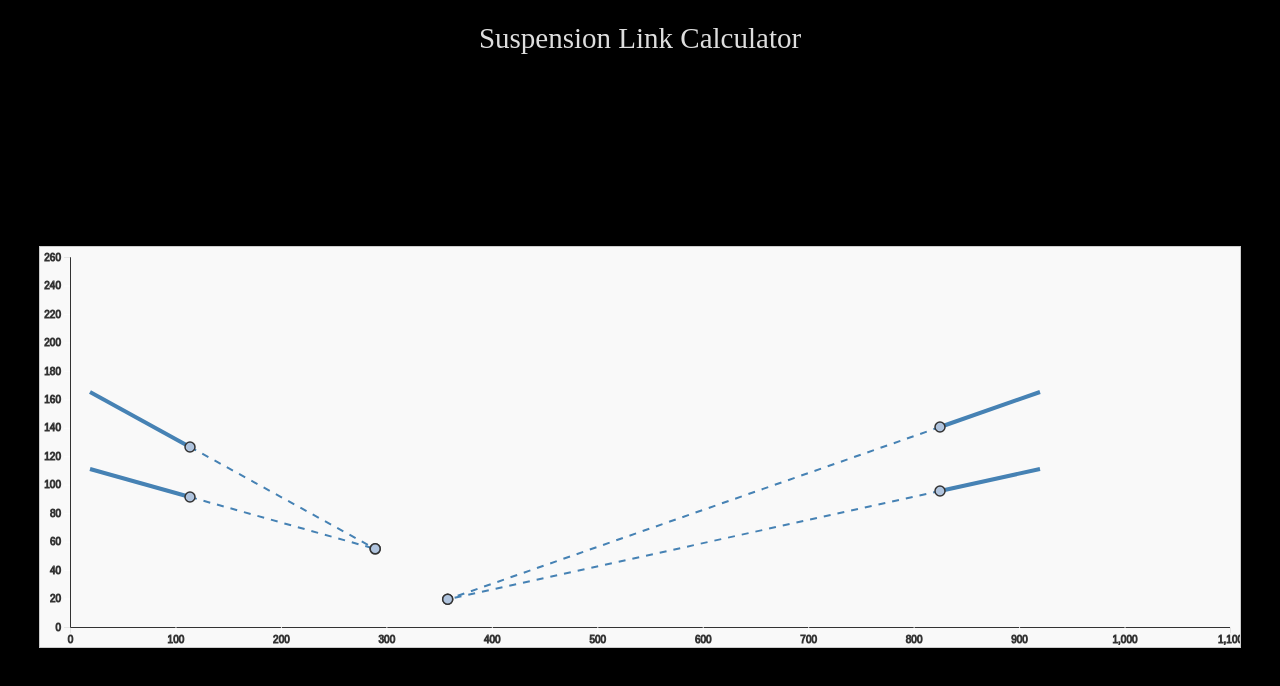
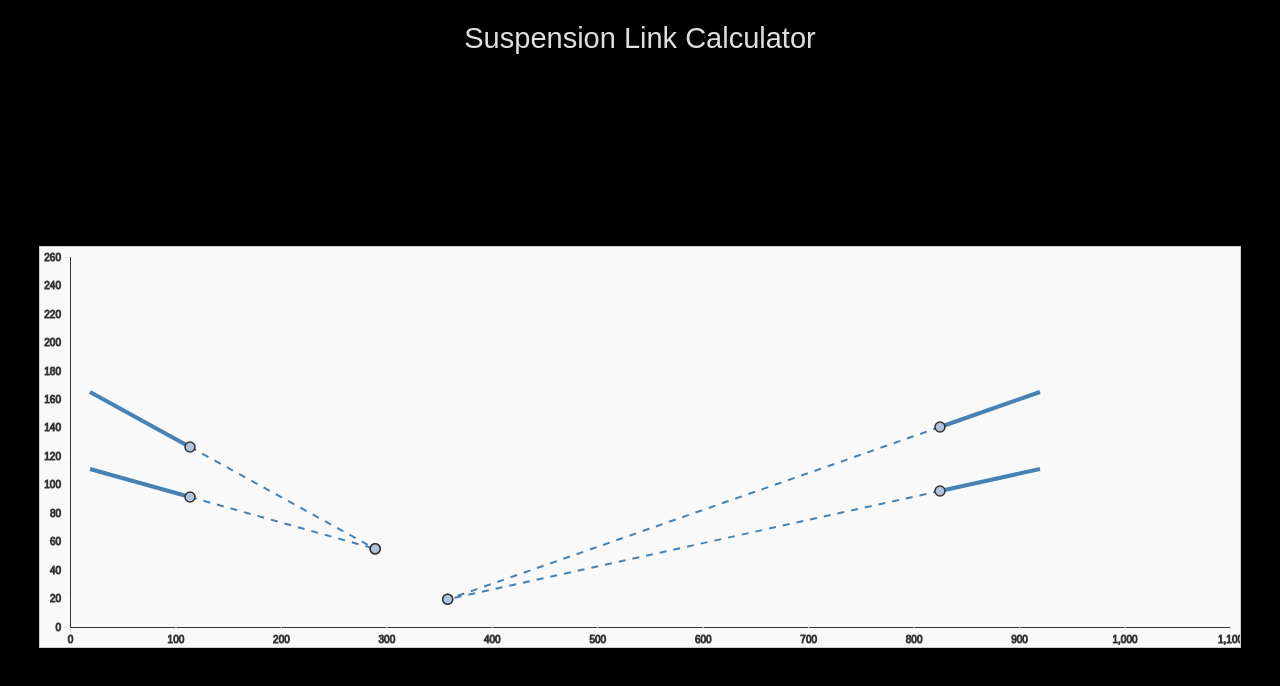
Before and after one commit to rdmccann/linkcalc, a website built with Vite: page index.html in a window 1280 px wide. Built offline with nearby package versions, Linux system fonts and the light colour scheme.

Commit message:
default font-family

```diff
--- a/src/style.css
+++ b/src/style.css
@@ -1,5 +1,5 @@
 :root {
-    font-family: "Inter, system-ui, Avenir, Helvetica, Arial, sans-serif";
+    font-family: "Inter, system-ui, Avenir, Helvetica, Arial", sans-serif;;
     font-weight: 300;
     color: rgba(255, 255, 255, 0.87);
     background-color: #000000;
```
